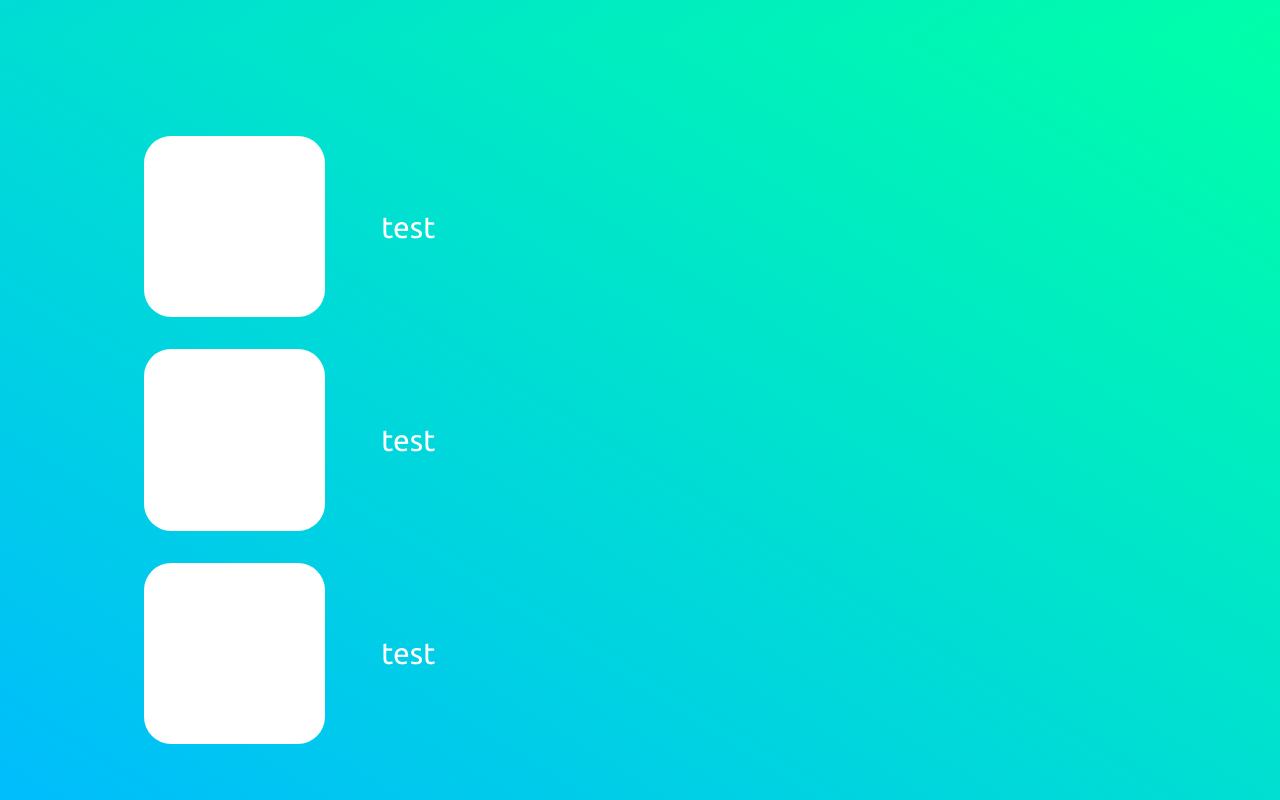
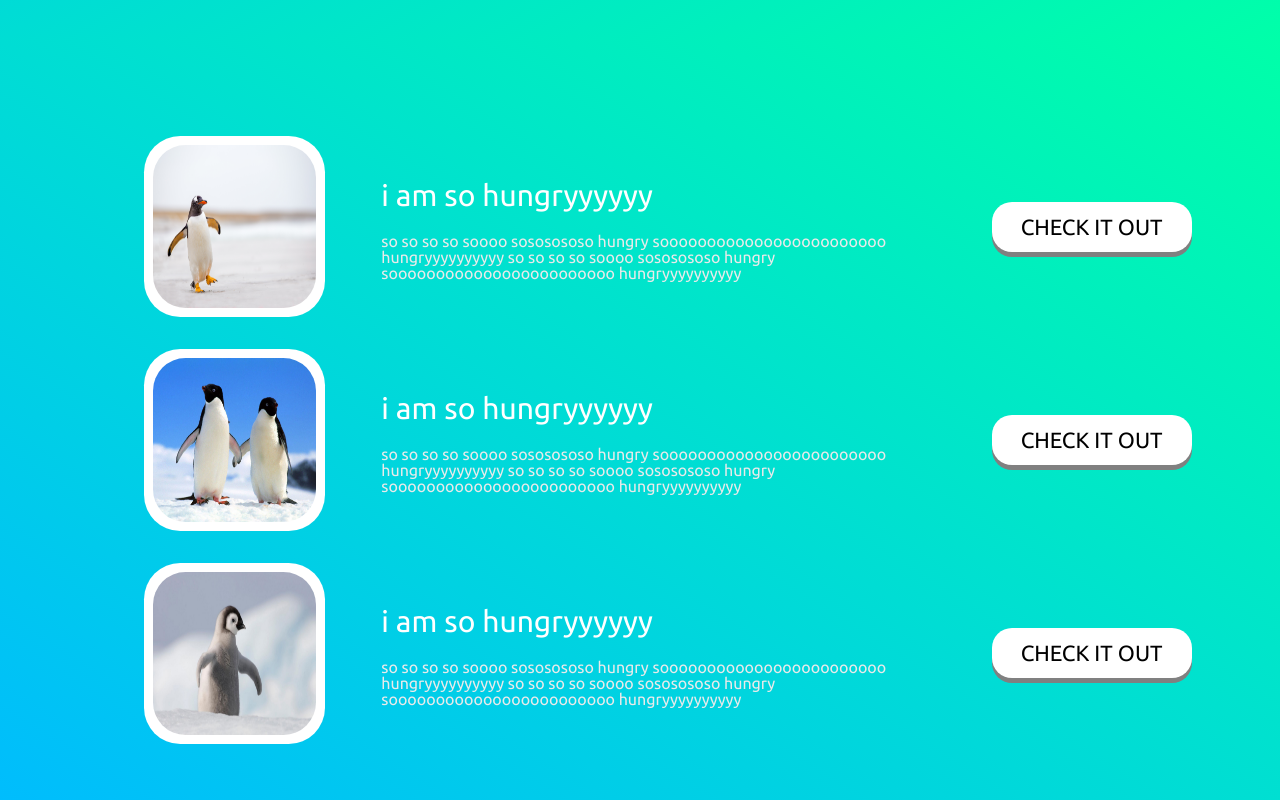
Before and after one commit to plutothepenguin/Website, a plain HTML site: page index.html in a window 1280 px wide. Shown: the part 760-1560 px from the top of the page. Drawn offline with Linux system fonts and the light colour scheme.

Commit message:
added middle strips

```diff
--- a/css.css
+++ b/css.css
@@ -41,6 +41,14 @@ body {
   align-items: center;
   background-image: linear-gradient(to bottom left, #00ffa9, #0BF);
 }
+.bottom {
+  height: 100vh;
+  width: 100vw;
+  display: flex;
+  justify-content: center;
+  align-items: center;
+  background-image: linear-gradient(to bottom right, #0BF, #00ffa9);
+}
 .outerCircle {
   width: 500px;
   height: 500px;
@@ -82,10 +90,12 @@ body {
 .middleContainer {
   width: 80vw;
   height: 80vh;
+
 }
 .middleStrip {
   width: 100%;
   height: calc(100%/3);
+  opacity: 0;
 }
 .box {
   height: 100%;
@@ -99,10 +109,18 @@ body {
 .boxBorder {
   width: 85%;
   height: 85%;
-  border-radius: 15%;
-  background-color: white;
+  border-radius: 20%;
+  background-color: #fff;
+  display: flex;
+  justify-content: center;
+  align-items: center;
   /* background-image: linear-gradient(to bottom left, #0BF, #00ffa9); */
   /* box-shadow: 0px 0px 5px 3px #fff; */
+}
+.boxImg {
+  width: 90%;
+  height: 90%;
+  border-radius: 20%;
 }
 .middleTextContainer {
   /* display: inline-block; */
@@ -111,12 +129,72 @@ body {
   line-height: 100%;
   width: calc(100% - 80vh/3);
   display: flex;
-  align-items: center; /* align vertical */
+  align-items: center;
+  justify-content: space-between;
 }
-.middleText {
+.textContainer {
+  width: 100%;
+}
+.middleTitle {
   text-align: left;
   margin-left: 40px;
   font-size: 30px;
   font-family: "Ubuntu";
   color: white;
 }
+.middleText {
+  text-align: left;
+  margin-left: 40px;
+  font-size: 16px;
+  font-family: "Ubuntu";
+  color: #eaeaea;
+}
+a {
+  width: 100%;
+  height: 100%;
+  display: flex;
+  justify-content: center;
+  align-items: center;
+}
+.button {
+  width: 200px;
+  height: 60px;
+}
+.buttonShadow {
+  z-index: 1;
+  height: 50px;
+  width: 200px;
+  background-color: gray;
+  position: absolute;
+  margin-top: 10px;
+  border-radius: 20px;
+  transition: 0.4s;
+  cursor: pointer;
+}
+button {
+  z-index: 2;
+  width: 200px;
+  height: 50px;
+  background-color: white;
+  border: 0;
+  font-size: 22px;
+  border-radius: 20px;
+  transition: 0.4s;
+  position: absolute;
+  margin-top: 5px;
+  cursor: pointer;
+  font-family: "Ubuntu";
+  color: black;
+}
+/* .buttonShadow:focus {
+  height: 50px;
+} */
+/* button:active {
+  margin-top: 3px;
+  border-bottom: 0;
+
+  height: 57px;
+} */
+button:focus {
+  outline: 0;
+}
--- a/index.html
+++ b/index.html
@@ -10,7 +10,6 @@
 <body>
 
   <div class="container">
-
     <div class="top">
       <div class="outerCircle">
         <div class="innerCircle">
@@ -23,38 +22,60 @@
         <div class="middleStrip">
           <div class="box">
             <div class="boxBorder">
-              <div class="boxImg"></div>
+              <a href="#" target="_blank"><img class="boxImg" src="download.jpg"></a>
             </div>
           </div>
           <div class="middleTextContainer">
-            <p class="middleText">test</p>
+            <div class="textContainer">
+              <p class="middleTitle">i am so hungryyyyyy</p>
+              <p class="middleText">so so so so soooo sososososo hungry soooooooooooooooooooooooo hungryyyyyyyyyy so so so so soooo sososososo hungry soooooooooooooooooooooooo hungryyyyyyyyyy</p>
+            </div>
+            <div class="button">
+              <div class="buttonShadow"></div>
+              <button>CHECK IT OUT</button>
+            </div>
+
           </div>
         </div>
         <div class="middleStrip">
           <div class="box">
             <div class="boxBorder">
-              <div class="boxImg"></div>
+              <a href="#" target="_blank"><img class="boxImg" src="download (1).jpg"></a>
             </div>
           </div>
           <div class="middleTextContainer">
-            <p class="middleText">test</p>
+            <div class="textContainer">
+              <p class="middleTitle">i am so hungryyyyyy</p>
+              <p class="middleText">so so so so soooo sososososo hungry soooooooooooooooooooooooo hungryyyyyyyyyy so so so so soooo sososososo hungry soooooooooooooooooooooooo hungryyyyyyyyyy</p>
+            </div>
+            <div class="button">
+              <div class="buttonShadow"></div>
+              <button>CHECK IT OUT</button>
+            </div>
           </div>
         </div>
         <div class="middleStrip">
           <div class="box">
             <div class="boxBorder">
-              <div class="boxImg"></div>
+              <a href="#" target="_blank"><img class="boxImg" src="download (2).jpg"></a>
             </div>
           </div>
           <div class="middleTextContainer">
-            <p class="middleText">test</p>
+            <div class="textContainer">
+              <p class="middleTitle">i am so hungryyyyyy</p>
+              <p class="middleText">so so so so soooo sososososo hungry soooooooooooooooooooooooo hungryyyyyyyyyy so so so so soooo sososososo hungry soooooooooooooooooooooooo hungryyyyyyyyyy</p>
+            </div>
+            <div class="button">
+              <div class="buttonShadow"></div>
+              <button>CHECK IT OUT</button>
+            </div>
           </div>
         </div>
       </div>
     </div>
-
+    <div class="bottom">
+    </div>
   </div>
-
   <script src="jquery.js"></script>
   <script src="javascript.js"></script>
 </body>
--- a/javascript.js
+++ b/javascript.js
@@ -31,3 +31,35 @@ $('.outerCircle').mouseup(function() {
   $('.outerCircle').css('box-shadow', '0px 0px 20px 10px #fff');
   $('html').animate({scrollTop: $(window).height()}, 500);
 });
+$('button').mousedown(function() {
+  $(this).css('margin-top', '10px');
+  $(this).siblings('.buttonShadow').css('height', '45px');
+})
+$('button').mouseup(function() {
+  $(this).css('margin-top', '5px');
+  $(this).siblings('.buttonShadow').css('height', '50px');
+})
+let scrollTop = 0;
+$(window).scroll(function(){
+  // console.log($(window).scrollTop());
+  scrollTop = $(window).scrollTop();
+  if (scrollTop > $(window).height()/5*5) {
+    $('.middleContainer .middleStrip:nth-child(3)').css('opacity', '1');
+    $('.middleContainer .middleStrip:nth-child(2)').css('opacity', '1');
+    $('.middleContainer .middleStrip:nth-child(1)').css('opacity', '1');
+    console.log('third');
+  }
+  else if (scrollTop > $(window).height()/5*4 ) {
+    $('.middleContainer .middleStrip:nth-child(3)').css('opacity', '0');
+    $('.middleContainer .middleStrip:nth-child(2)').css('opacity', '1');
+    $('.middleContainer .middleStrip:nth-child(1)').css('opacity', '1');
+    console.log('second');
+  }
+  else if (scrollTop > $(window).height()/5*3) {
+    $('.middleContainer .middleStrip:nth-child(3)').css('opacity', '0');
+    $('.middleContainer .middleStrip:nth-child(2)').css('opacity', '0');
+    $('.middleContainer .middleStrip:nth-child(1)').css('opacity', '1');
+    console.log('first');
+  }
+
+});
```
Also changed, not shown: download (1).jpg (added), download (2).jpg (added), download.jpg (added).
